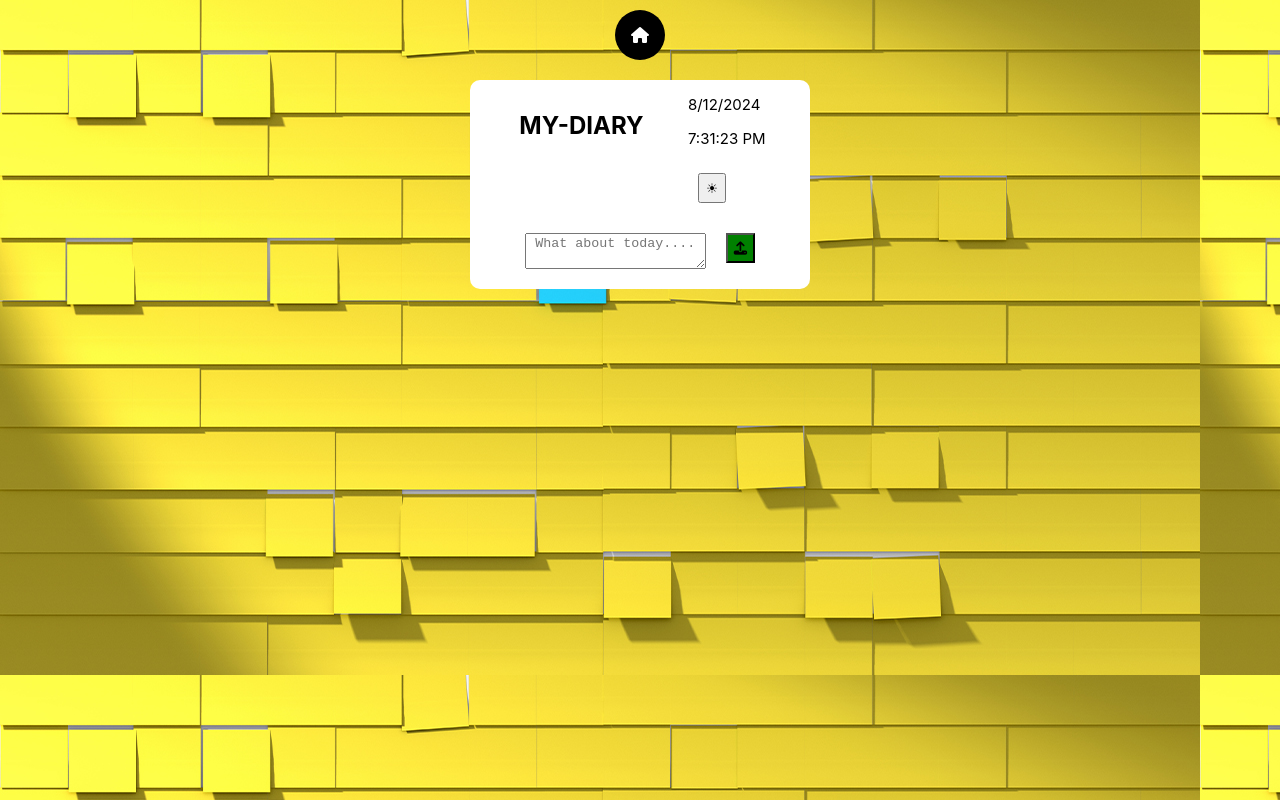
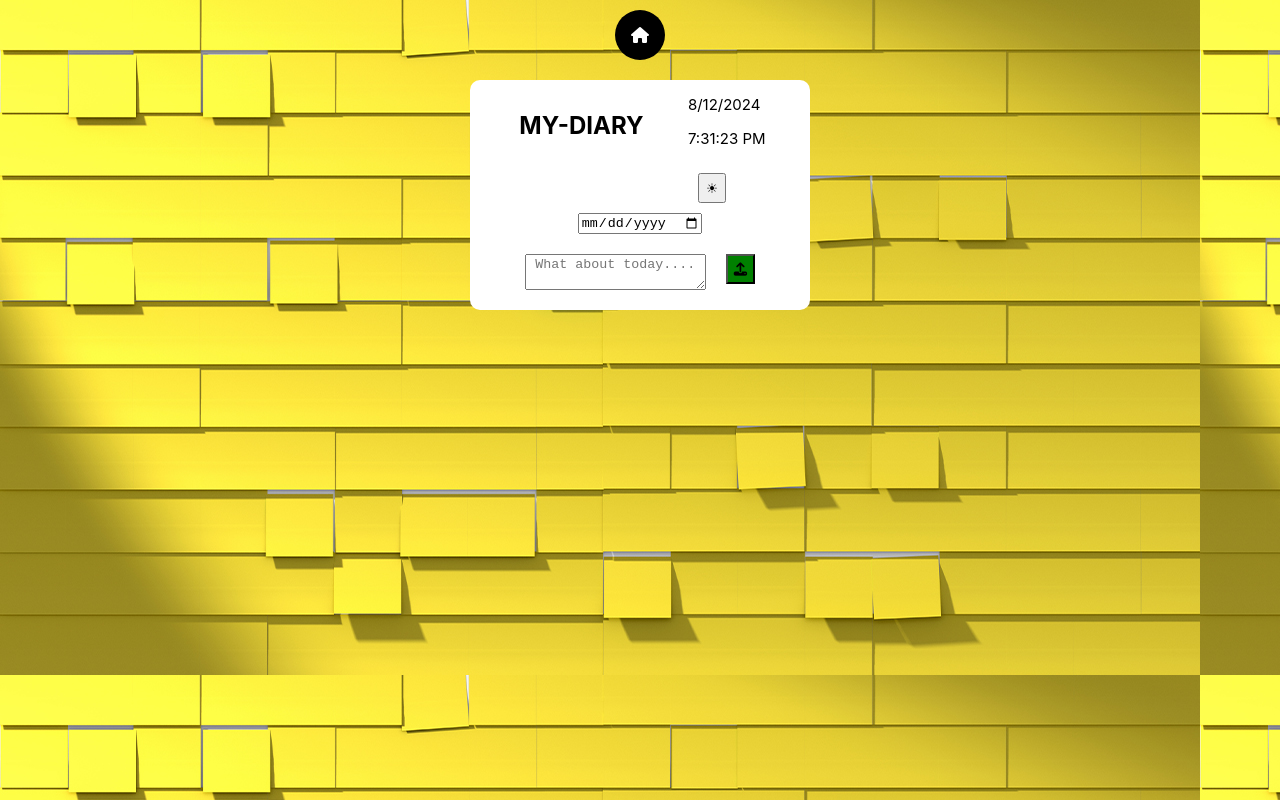
Before and after one commit to rahul1574/My-Notebook, a React (Create React App) app: page /diary in a window 1280 px wide. Built offline with nearby package versions, Linux system fonts and the light colour scheme.

Commit message:
Add files via upload

```diff
--- a/src/Components/Diary.js
+++ b/src/Components/Diary.js
@@ -37,14 +37,29 @@ useEffect(() => {
 }, []);
 
 // Formatted today's date state
-const [todayDate, setTodayDate] = useState('');
+const [selectedDate, setSelectedDate] = useState('');
 
-useEffect(() => {
-    const date = new Date();
-    const options = { year: 'numeric', month: 'long', day: 'numeric' };
-    const formattedDate = date.toLocaleDateString('en-US', options);
-    setTodayDate(formattedDate);
-}, []);
+  // Load the date from local storage when the component mounts
+  useEffect(() => {
+    const storedDate = localStorage.getItem('selectedDate');
+    if (storedDate) {
+      setSelectedDate(storedDate);
+    }
+  }, []);
+
+  // Save the date to local storage whenever it changes
+  useEffect(() => {
+    if (selectedDate) {
+      localStorage.setItem('selectedDate', selectedDate);
+    }
+  }, [selectedDate]);
+
+  const handleDateChange = (event) => {
+    setSelectedDate(event.target.value);
+  };
+
+
+
 
 // Add a new item to the list and local storage
 const addItem = () => {
@@ -53,6 +68,7 @@ const addItem = () => {
     const newItem = {
         id: Date.now(),
         value: inputValue,
+        date:selectedDate||dateTime.date,
         image: null // Initialize with no image
     };
 
@@ -116,6 +132,12 @@ return (
                     <button onClick={color} style={{ margin: '10px', height: '30px' }}>☀︎</button>
                 </div>
             </div>
+            <input
+              type="date"
+              id="dateInput"
+              value={selectedDate}
+              onChange={handleDateChange}
+            />
             <div style={{ margin: '10px', display: 'flex', flexDirection: 'row', justifyContent: 'space-evenly' }}>
                 <textarea
                     type='text'
@@ -132,7 +154,7 @@ return (
                 <div style={{ display: 'flex', flexDirection: 'column', width: '300px', flexWrap: 'wrap' }}>
                     {items.map((item) => (
                         <div key={item.id} style={{ display: 'flex', flexDirection: 'column', justifyContent: 'space-between', margin: '5px', overflowWrap: 'anywhere', color: text, background: '#2a9d8f', borderRadius: '10px' }}>
-                           <p style={{ color: text, fontSize: '15px', margin: '5px', transition: '3s ease-out' }}>{todayDate}</p>
+                           <p style={{ color: text, fontSize: '15px', margin: '5px', transition: '3s ease-out' }}>{item.date}</p>
                             <div style={{ margin: '5px', transition: '3s ease-out', fontFamily: 'cursive' }}>{item.value}</div>
                             <div style={{ margin: '5px', display: 'flex', flexDirection: 'column', alignItems: 'center' }}>
                                 {item.image ? (
```
